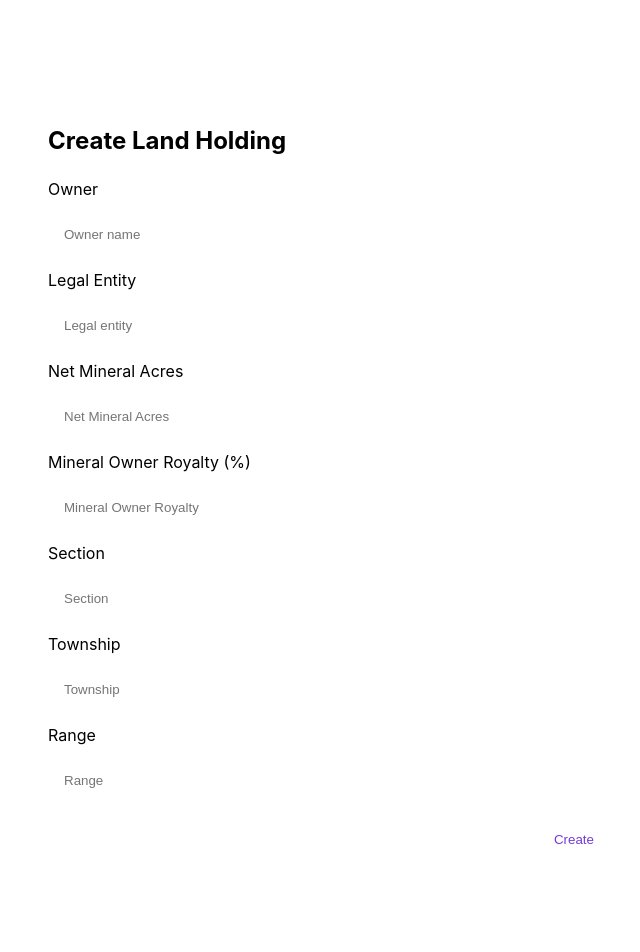
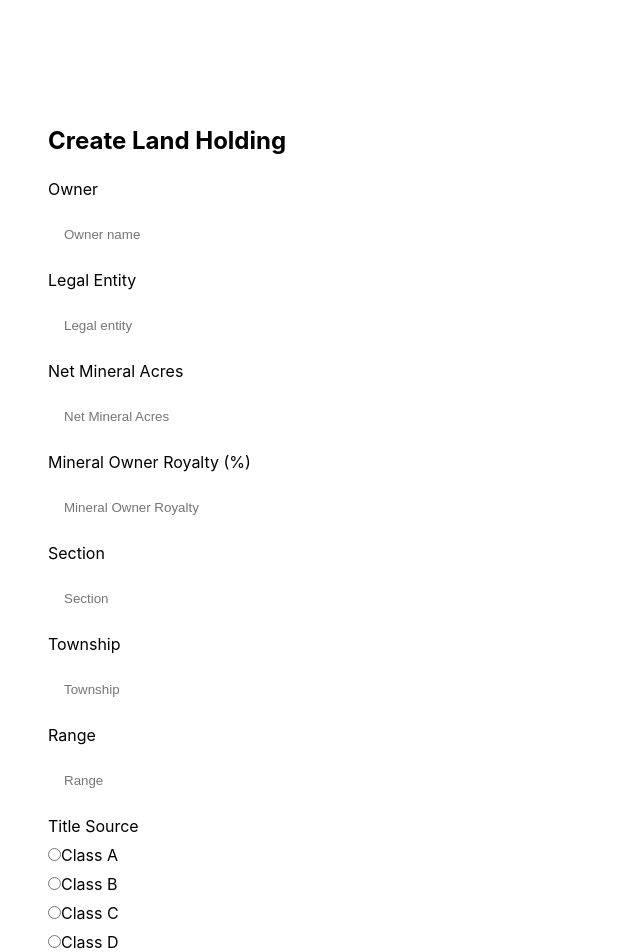
Before and after one commit to kamarygillespie4/techAssessment, a React (Create React App) app in the folder client/: page /landForm in a window 1280 px wide. Shown: the top 952 px of the page, without its empty margins (66-706 px from the left). Built offline with nearby package versions, Linux system fonts and the light colour scheme.

Commit message:
completed land form and figured out how to grab radio button inputs

```diff
--- a/client/src/pages/LandForm.jsx
+++ b/client/src/pages/LandForm.jsx
@@ -88,6 +88,47 @@ const LandForm = (props) => {
           id="range"
           name="range"
         />
+        <label htmlFor="titleSource">Title Source</label>
+        <div>
+          <input
+            type="radio"
+            name="titleSource"
+            value="Class A"
+            id="classA"
+            onChange={(e) => setTitleSource(e.target.value)}
+          />
+          <label htmlFor="contactChoice1">Class A</label>
+        </div>
+        <div>
+          <input
+            type="radio"
+            name="titleSource"
+            value="Class B"
+            id="classb"
+            onChange={(e) => setTitleSource(e.target.value)}
+          />
+          <label htmlFor="contactChoice1">Class B</label>
+        </div>
+        <div>
+          <input
+            type="radio"
+            name="titleSource"
+            value="Class C"
+            id="classC"
+            onChange={(e) => setTitleSource(e.target.value)}
+          />
+          <label htmlFor="contactChoice1">Class C</label>
+        </div>
+        <div>
+          <input
+            type="radio"
+            name="titleSource"
+            value="Class D"
+            id="classD"
+            onChange={(e) => setTitleSource(e.target.value)}
+          />
+          <label htmlFor="contactChoice1">Class D</label>
+        </div>
 
         <button type="submit">Create</button>
       </form>
@@ -96,35 +137,3 @@ const LandForm = (props) => {
 };
 
 export default LandForm;
-
-// <label htmlFor="titleSource">Title Source</label>
-// <div className="">
-//   <div>
-//     <input
-//       type="radio"
-//       id="classA"
-//       name="titleSource"
-//       value={titleSource}
-//       onChange={(e) => setTitleSource(e.target.value)}
-//     />
-//     <label for="classA">Class A</label>
-//   </div>
-//   <div>
-//     <input
-//       type="radio"
-//       id="classB"
-//       name="titleSource"
-//       value="classB"
-//       onChange={(e) => setTownship(e.target.value)}
-//     />
-//     <label for="classA">Class B</label>
-//   </div>
-//   <div>
-//     <input type="radio" id="classA" name="titleSource" value="classA" />
-//     <label for="classA">Class A</label>
-//   </div>
-//   <div>
-//     <input type="radio" id="classA" name="titleSource" value="classA" />
-//     <label for="classA">Class A</label>
-//   </div>
-// </div>
```
